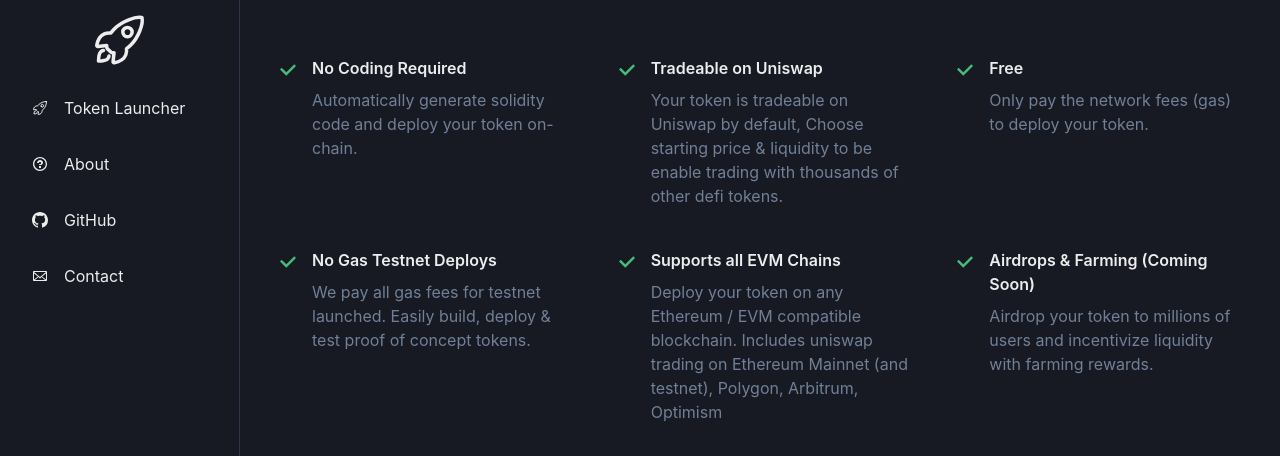
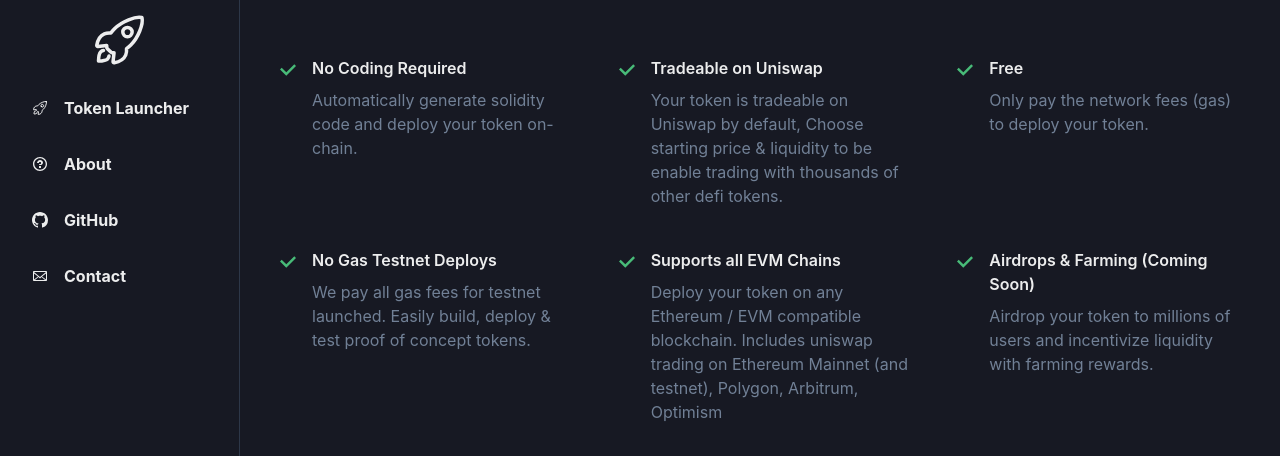
Before and after one commit to TokenLauncherCode/landing, a Next.js app: page /about in a window 1280 px wide. Shown: the top 456 px of the page. Built offline with nearby package versions, Linux system fonts and the light colour scheme.

Commit message:
bold menu items

```diff
--- a/src/components/SideBar.tsx
+++ b/src/components/SideBar.tsx
@@ -12,6 +12,7 @@
   useDisclosure,
   BoxProps,
   FlexProps,
+  Text
 } from '@chakra-ui/react';
 import {
   FiMenu,
@@ -94,7 +95,7 @@
 
       {LinkItems.map((link) => (
         <NavItem isExternal={link.isExternal} onClose={onClose} page={link.page} key={link.name} icon={link.icon}>
-          {link.name}
+          <Text fontWeight={'bold'}>{link.name}</Text>
         </NavItem>
       ))}
     </Box>
@@ -113,7 +114,6 @@
   return (
     <NextLink href={`${page}`} passHref>
       <Flex
-        onClick={onClose}
         align="center"
         p="4"
         mx="4"
```
